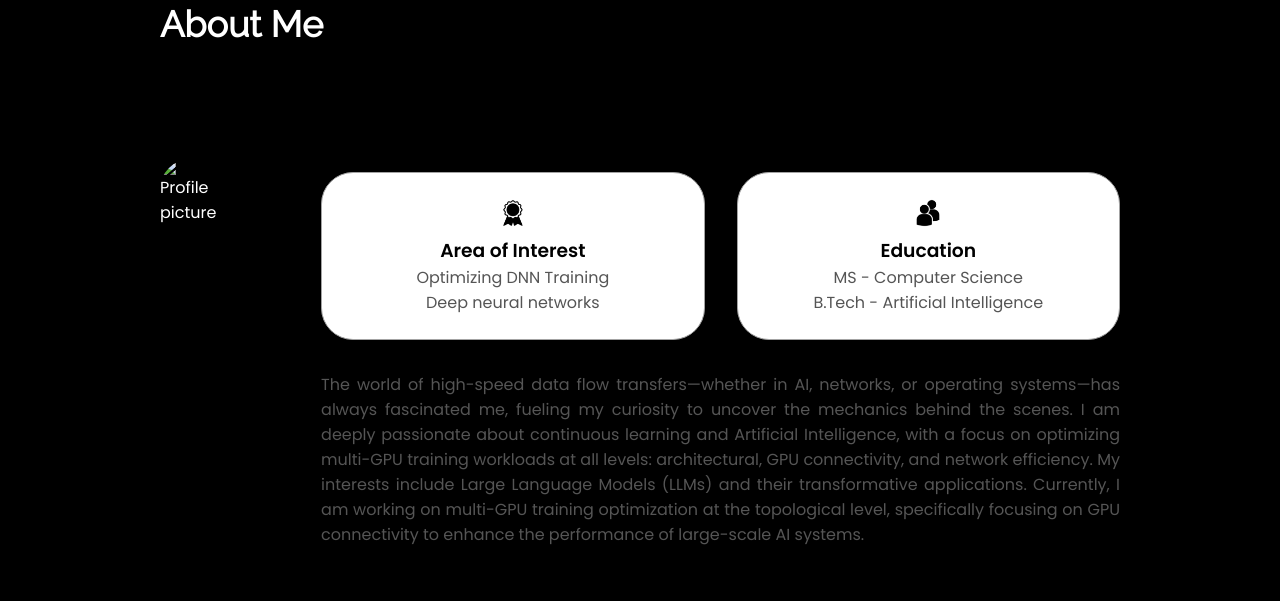
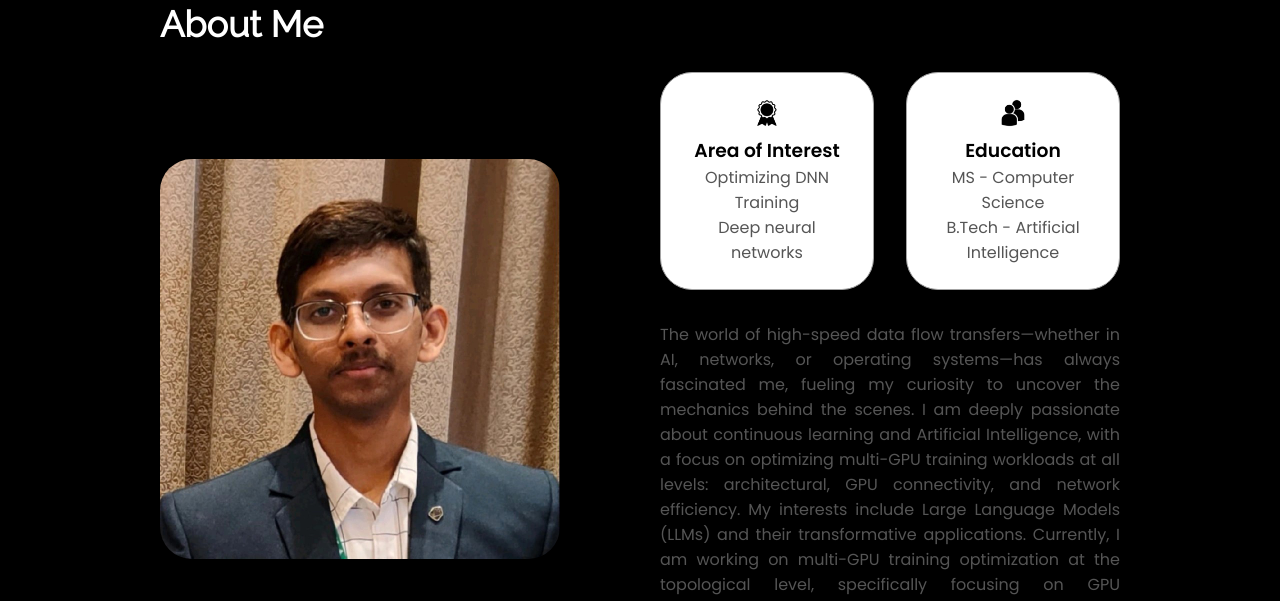
Before and after one commit to Tejanikhil-MSR/tejanikhil-msr.github.io, a plain HTML site: page index.html in a window 1280 px wide. Shown: the part 900-1501 px from the top of the page. Drawn offline with Linux system fonts and the light colour scheme.

Commit message:
Update index.html

```diff
--- a/index.html
+++ b/index.html
@@ -84,7 +84,7 @@
       <div class="section-container">
         <div class="section__pic-container">
           <img
-            src="../photo.jpg"
+            src="./assets/photo.jpg"
             alt="Profile picture"
             class="about-pic"
           />
```
